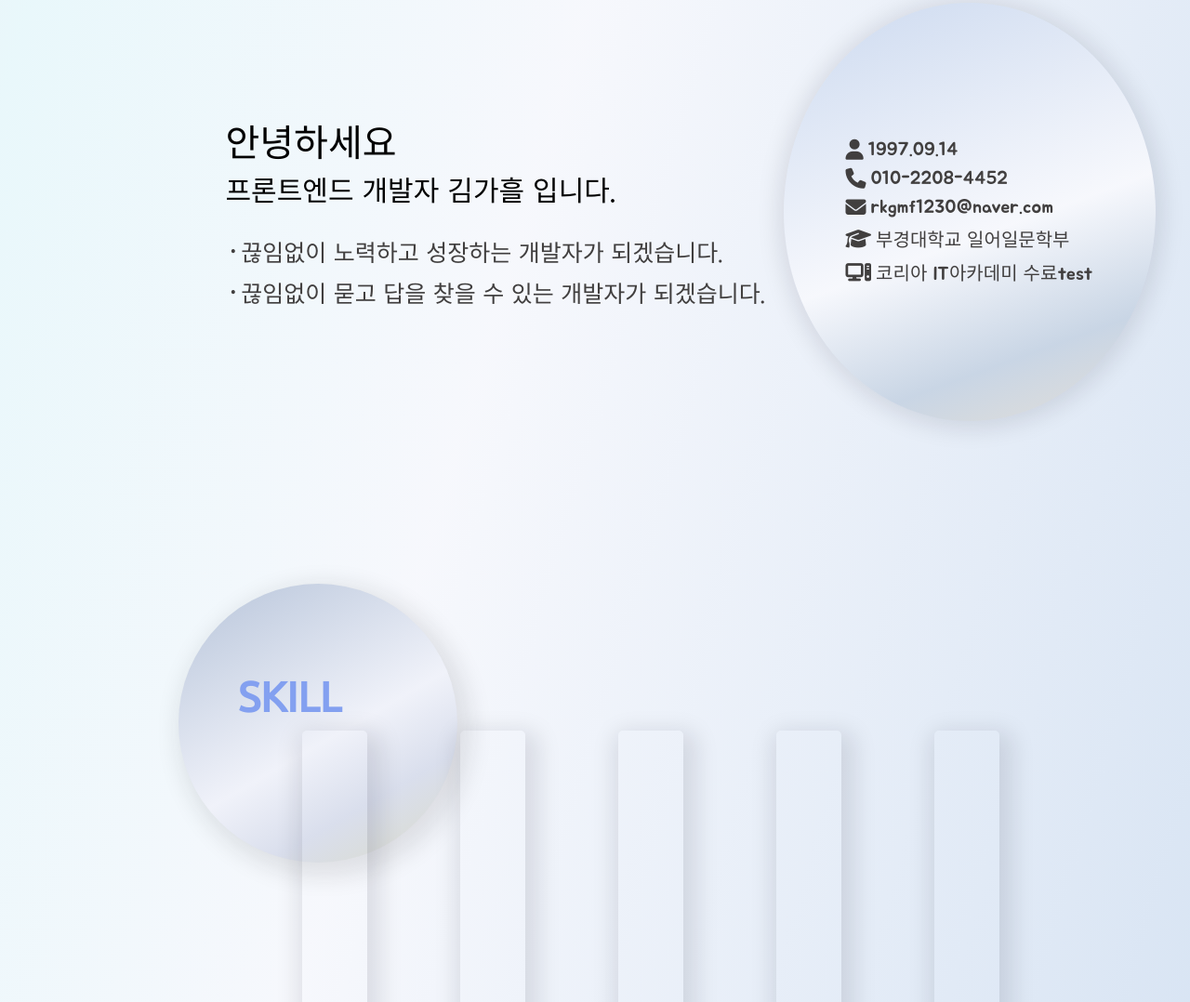
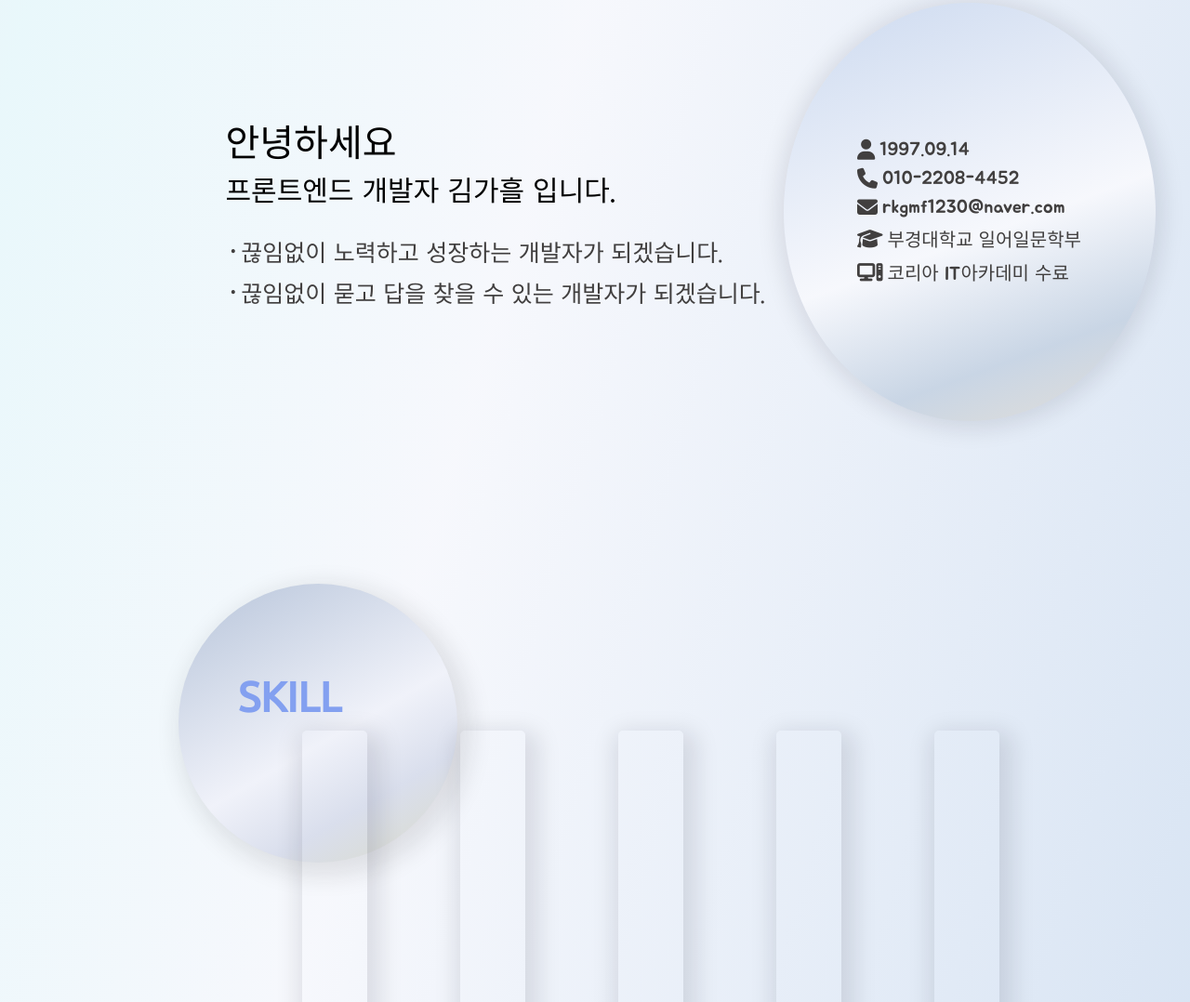
Before and after one commit to gaheul/heul_resume, a plain HTML site: page index.html in a window 1280 px wide. Shown: the part 972-2050 px from the top of the page at 93% size. Drawn offline with nearby package versions, Linux system fonts and the light colour scheme.

Commit message:
이력서

```diff
--- a/index.html
+++ b/index.html
@@ -145,7 +145,7 @@
                   </div>
                   <div class="text_contents profile">
                     <i class="fa-solid fa-computer"></i>
-                    <p>코리아 IT아카데미 수료test</p>
+                    <p>코리아 IT아카데미 수료</p>
                   </div>
                 </div>
                 <!-- <img src="./images/resume_profiel.jpg" alt="heropy"> -->
```
